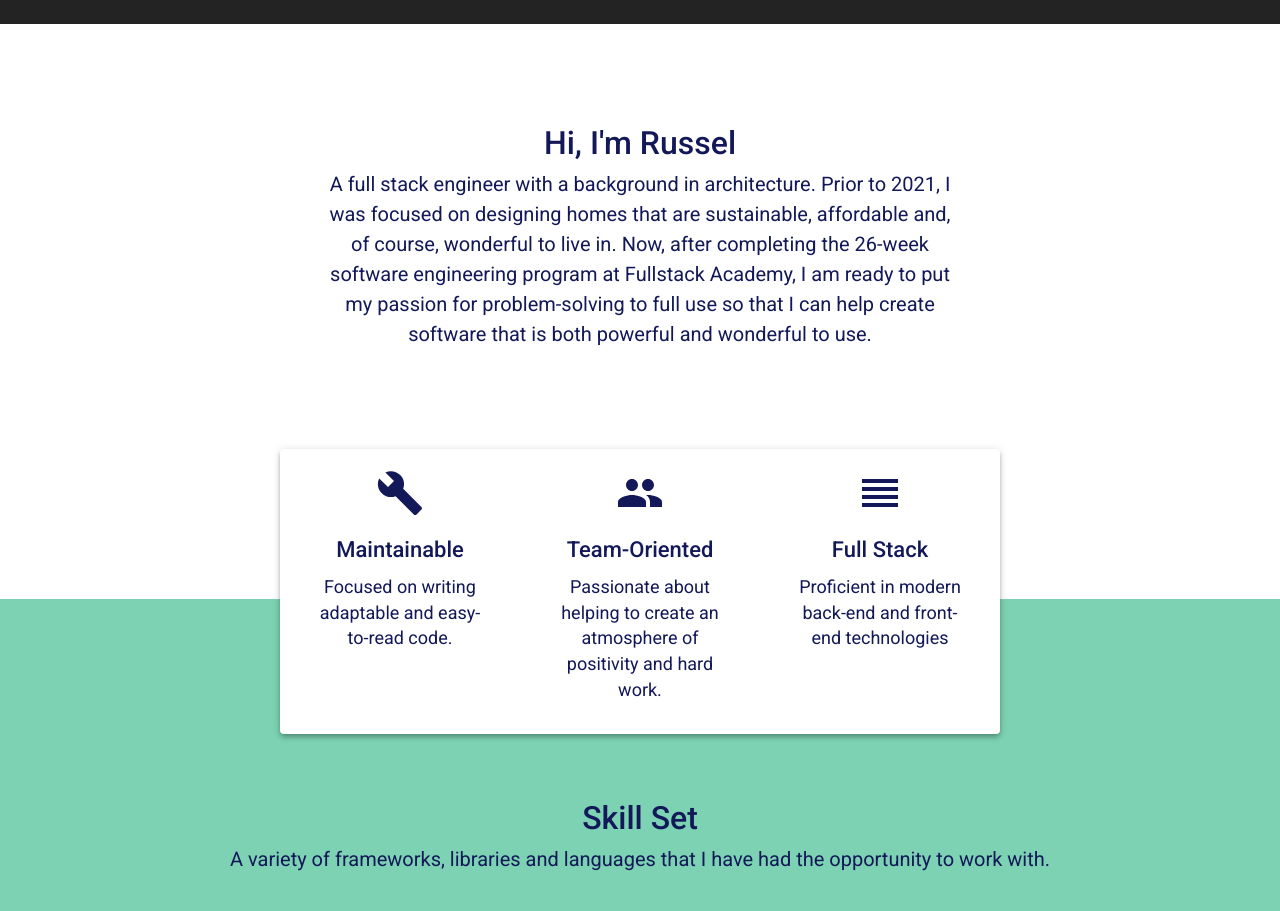
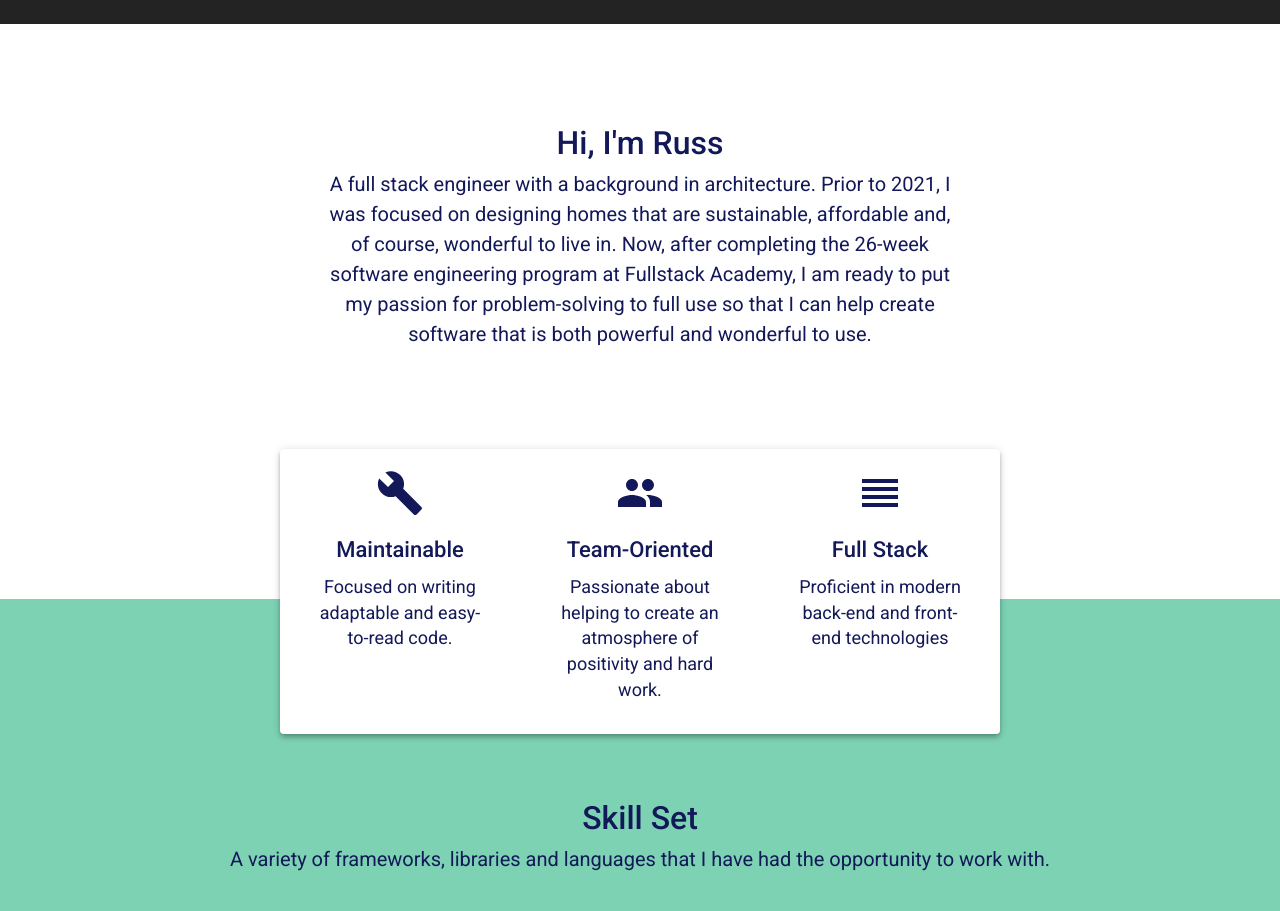
Before and after one commit to rfmcmillan/portfolio, a React app: page / in a window 1280 px wide. Shown: the part 840-1751 px from the top of the page. Built offline with nearby package versions, Linux system fonts and the light colour scheme.

Commit message:
fixed animation

```diff
--- a/client/components/About.js
+++ b/client/components/About.js
@@ -41,7 +41,7 @@ const About = () => {
           <Grid container alignItems="center" direction="column">
             <Grid item>
               <Typography className={classes.name} variant="h2">
-                Hi, I'm Russel
+                Hi, I'm Russ
               </Typography>
             </Grid>
             <Grid item>
--- a/client/components/Banner.js
+++ b/client/components/Banner.js
@@ -36,11 +36,9 @@ const Banner = () => {
       <div className="arrow-container animated fadeInDown">
         <div className="arrow-2">
           <i className="fa fa-angle-down">
-            {/* <Button> */}
             <Link to={'about'} smooth={true}>
               <KeyboardArrowDown />
             </Link>
-            {/* </Button> */}
           </i>
         </div>
         <div className="arrow-1 animated hinge infinite zoomIn"></div>
--- a/public/style.css
+++ b/public/style.css
@@ -79,7 +79,7 @@ h1 {
   position: relative;
   display: flex;
   align-items: center;
-  height: 30px;
+  height: 20px;
   margin-top: -5px;
 }
 
```
